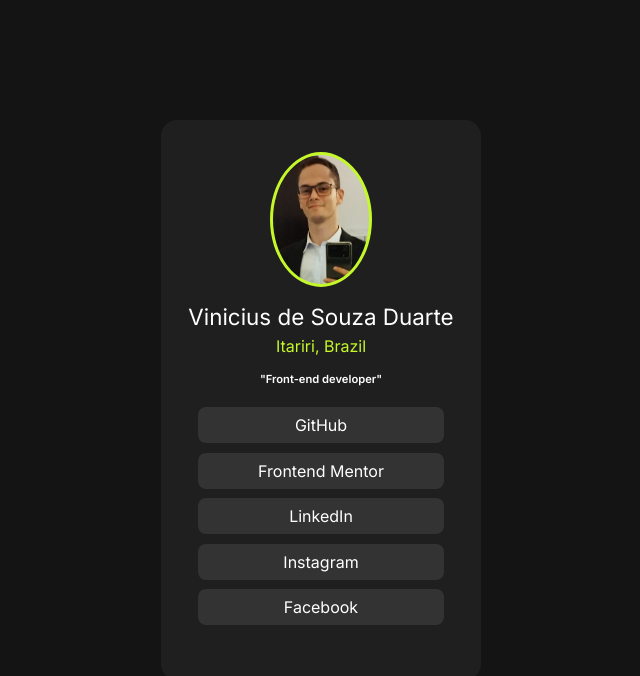
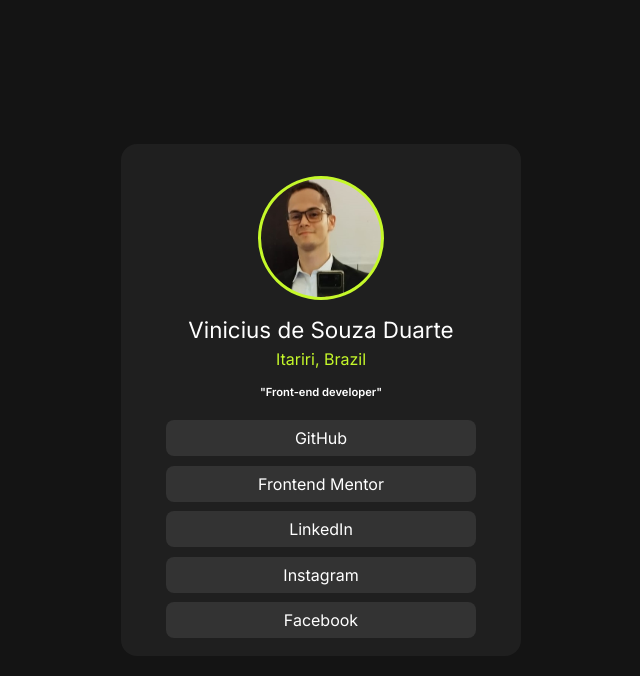
Before and after one commit to ViniCellist/Frontend-Mentor-Social-Link-Files, a plain HTML site: page index.html in a window 1280 px wide. Shown: the whole page, without its empty margins (319-959 px from the left). Drawn offline with Linux system fonts and the light colour scheme.

Commit message:
refactor: border resposivity

```diff
--- a/style/style.css
+++ b/style/style.css
@@ -19,8 +19,8 @@ body {
     display: flex;
     flex-direction: column;
     align-items: center;
-    width: 25%;
-    height: 70%;
+    width: 25rem;
+    height: 32rem;
     border-radius: 1rem;
     background-color: var(--Dark-Grey);
     font-family: var(--fontInter);
```
